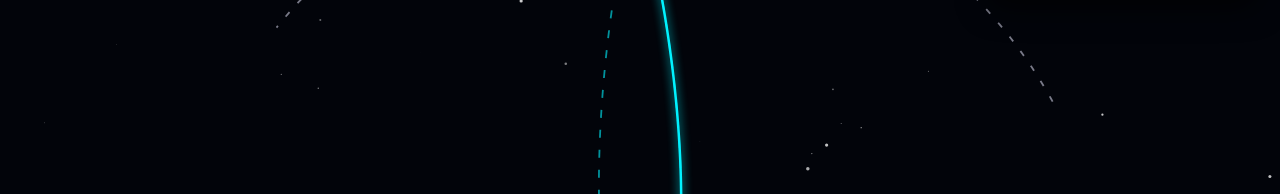
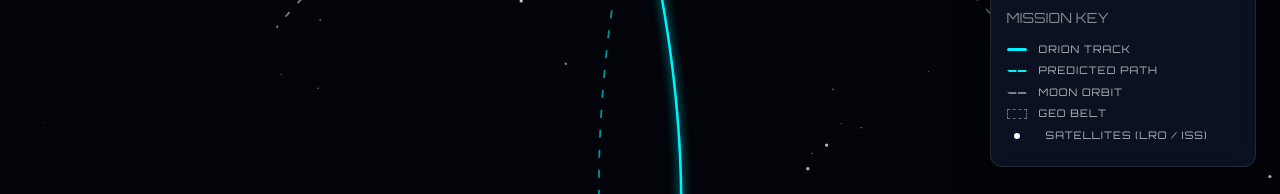
Before and after one commit to andywestley/artemis-map, a website built with Vite: page index.html in a window 1280 px wide. Shown: the part 305-499 px from the top of the page. Built offline with nearby package versions, Linux system fonts and the light colour scheme.

Commit message:
Other data

```diff
--- a/index.html
+++ b/index.html
@@ -50,6 +50,16 @@
                     <label class="small text-uppercase opacity-50 text-moon">Distance to Moon</label>
                     <div id="statMoonDist" class="h5 mb-0">--- km</div>
                 </div>
+
+                <hr class="opacity-20 mt-3 mb-2">
+                <div id="integratedLegend">
+                    <label class="small text-uppercase font-orbitron opacity-50 mb-2">Mission Key</label>
+                    <div class="legend-item"><span class="legend-line" style="background: #00f2ff"></span> Orion Track</div>
+                    <div class="legend-item"><span class="legend-line dash" style="border-bottom: 2px dashed #00f2ff"></span> Predicted Path</div>
+                    <div class="legend-item"><span class="legend-line dash" style="border-bottom: 2px dashed rgba(200, 200, 220, 0.6)"></span> Moon Orbit</div>
+                    <div class="legend-item"><span class="legend-dot" style="background: transparent; border: 1px dashed rgba(255,255,255,0.4); width: 20px; height: 10px; border-radius: 0; margin-right: 12px; margin-left: 0;"></span> GEO Belt</div>
+                    <div class="legend-item"><span class="legend-dot" style="background: #fff; width: 6px; height: 6px; margin-left: 7px; margin-right: 26px;"></span> Satellites (LRO / ISS)</div>
+                </div>
             </div>
         </div>
 
@@ -65,6 +75,7 @@
 
     <!-- Bootstrap Bundle with Popper -->
     <script src="https://cdn.jsdelivr.net/npm/bootstrap@5.3.0/dist/js/bootstrap.bundle.min.js"></script>
+
     <script type="module" src="/src/main.js"></script>
 </body>
 </html>
--- a/src/main.js
+++ b/src/main.js
@@ -193,6 +193,49 @@ class MissionTracker {
         if (clockEl) clockEl.textContent = `T+ ${d}d ${h.toString().padStart(2,'0')}:${m.toString().padStart(2,'0')}:${s.toString().padStart(2,'0')}`;
     }
 
+    drawSatellites(project, centerX, centerY, scale, moonPos) {
+        const { ctx } = this;
+        const now = Date.now() / 1000;
+
+        // 1. GEO Belt (35,786 km altitude + 6,378 km Earth radius)
+        const geoRadius = (35786 + 6378) * scale;
+        ctx.strokeStyle = 'rgba(255, 255, 255, 0.25)'; // Much brighter
+        ctx.lineWidth = 1; ctx.setLineDash([2, 5]);
+        ctx.beginPath(); ctx.arc(centerX, centerY, geoRadius, 0, Math.PI*2); ctx.stroke();
+        ctx.setLineDash([]);
+        ctx.font = '8px Orbitron'; ctx.fillStyle = 'rgba(255,255,255,0.4)';
+        ctx.fillText("GEOSYNCHRONOUS BELT", centerX + geoRadius + 10, centerY);
+
+        // 2. ISS (400 km altitude, include trajectory circle)
+        const issOrbitRadius = (400 + 6378) * scale;
+        ctx.strokeStyle = 'rgba(0, 242, 255, 0.4)'; // Brighter cyan
+        ctx.setLineDash([4, 12]);
+        ctx.beginPath(); ctx.arc(centerX, centerY, issOrbitRadius, 0, Math.PI*2); ctx.stroke();
+
+        const issAngle = now * 0.5;
+        const issX = centerX + Math.cos(issAngle) * issOrbitRadius;
+        const issY = centerY + Math.sin(issAngle) * issOrbitRadius;
+        ctx.fillStyle = 'rgba(0, 242, 255, 1.0)';
+        ctx.setLineDash([]);
+        ctx.beginPath(); ctx.arc(issX, issY, 2.5, 0, Math.PI*2); ctx.fill();
+
+        // 3. LRO (orbiting the Moon)
+        const moonIconP = project(moonPos);
+        const lroOrbitRadius = (50 + 1737) * scale * 4;
+
+        ctx.strokeStyle = 'rgba(255, 255, 255, 0.4)'; // Brighter white
+        ctx.setLineDash([3, 6]);
+        ctx.beginPath(); ctx.arc(moonIconP.x, moonIconP.y, lroOrbitRadius, 0, Math.PI*2); ctx.stroke();
+
+        const lroAngle = now * 0.2;
+        const lroX = moonIconP.x + Math.cos(lroAngle) * lroOrbitRadius;
+        const lroY = moonIconP.y + Math.sin(lroAngle) * lroOrbitRadius;
+        ctx.fillStyle = 'rgba(255, 255, 255, 1)';
+        ctx.setLineDash([]);
+        ctx.beginPath(); ctx.arc(lroX, lroY, 3, 0, Math.PI*2); ctx.fill();
+        ctx.font = '8px Orbitron'; ctx.fillText("LRO", lroX + 5, lroY);
+    }
+
     draw() {
         const { ctx, canvas } = this;
         if (!this.fixedBasis) return;
@@ -229,6 +272,9 @@ class MissionTracker {
             const xOffset = (p.x * this.fixedBasis.ux.x + p.y * this.fixedBasis.ux.y + p.z * this.fixedBasis.ux.z) * scale;
             return { x: centerX + xOffset, y: centerY - yOffset };
         };
+
+        // Draw Background Infrastructure (GEO / LRO)
+        this.drawSatellites(project, centerX, centerY, scale, moonPos);
 
         // --- RENDER LAYERS ---
 
--- a/src/style.css
+++ b/src/style.css
@@ -134,6 +134,47 @@ body {
     z-index: 0;
 }
 
+.legend-item {
+    display: flex;
+    align-items: center;
+    font-size: 0.65rem;
+    color: rgba(255, 255, 255, 0.7);
+    margin: 6px 0;
+    text-transform: uppercase;
+    font-family: 'Orbitron', sans-serif;
+    letter-spacing: 1px;
+}
+
+.legend-line {
+    width: 20px;
+    height: 3px;
+    margin-right: 12px;
+    border-radius: 2px;
+}
+
+.legend-line.dash {
+    background: transparent !important;
+    height: 0;
+}
+
+.legend-dot {
+    width: 6px;
+    height: 6px;
+    border-radius: 50%;
+    margin-right: 26px;
+    margin-left: 7px;
+}
+
+@media (max-width: 768px) {
+    #integratedLegend {
+        display: flex;
+        flex-wrap: wrap;
+        gap: 2px 15px;
+        margin-top: 5px;
+    }
+    .legend-item { font-size: 0.55rem; margin: 0; }
+}
+
 hr { opacity: 0.1; }
 
 .text-moon { color: #d1d5db; }
```
